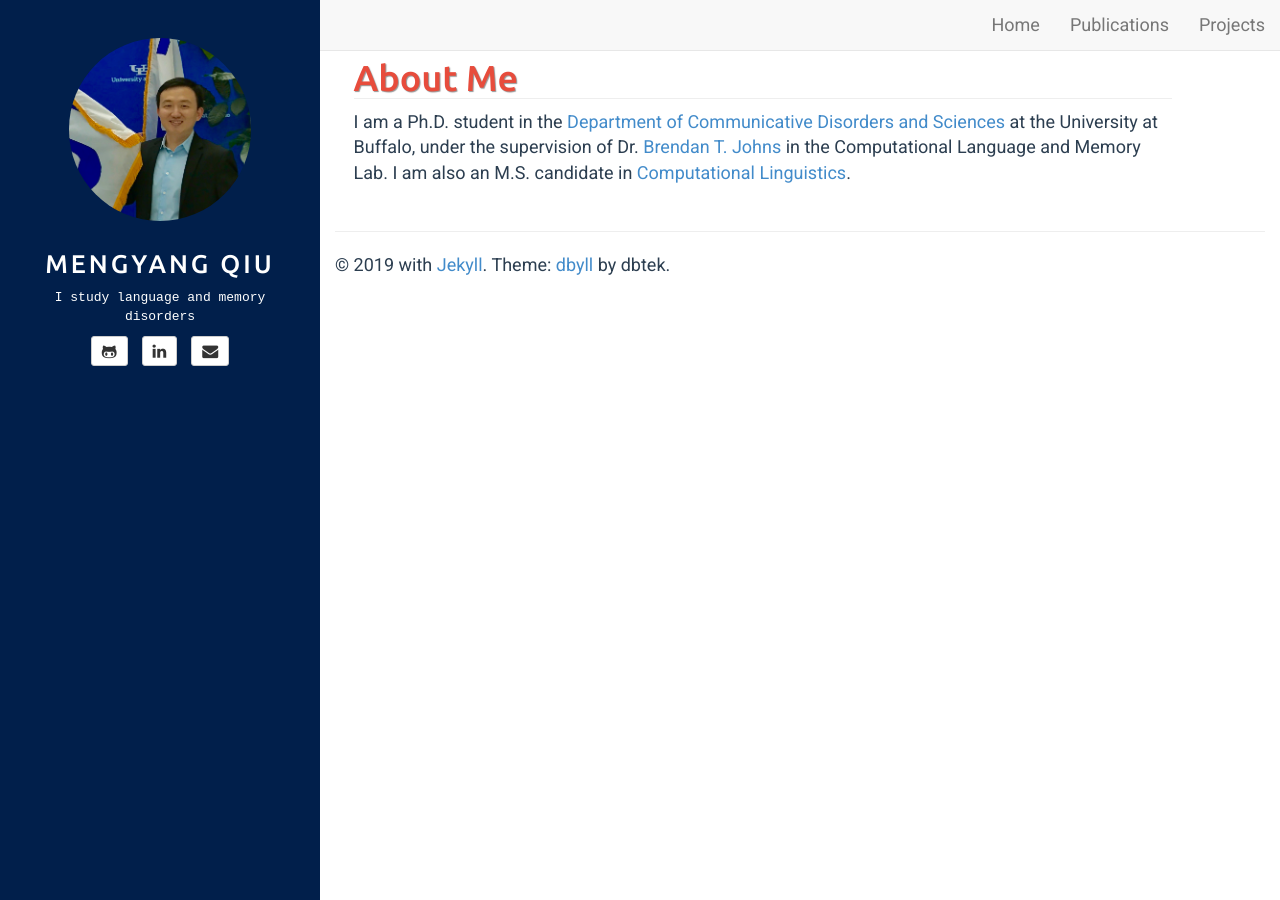
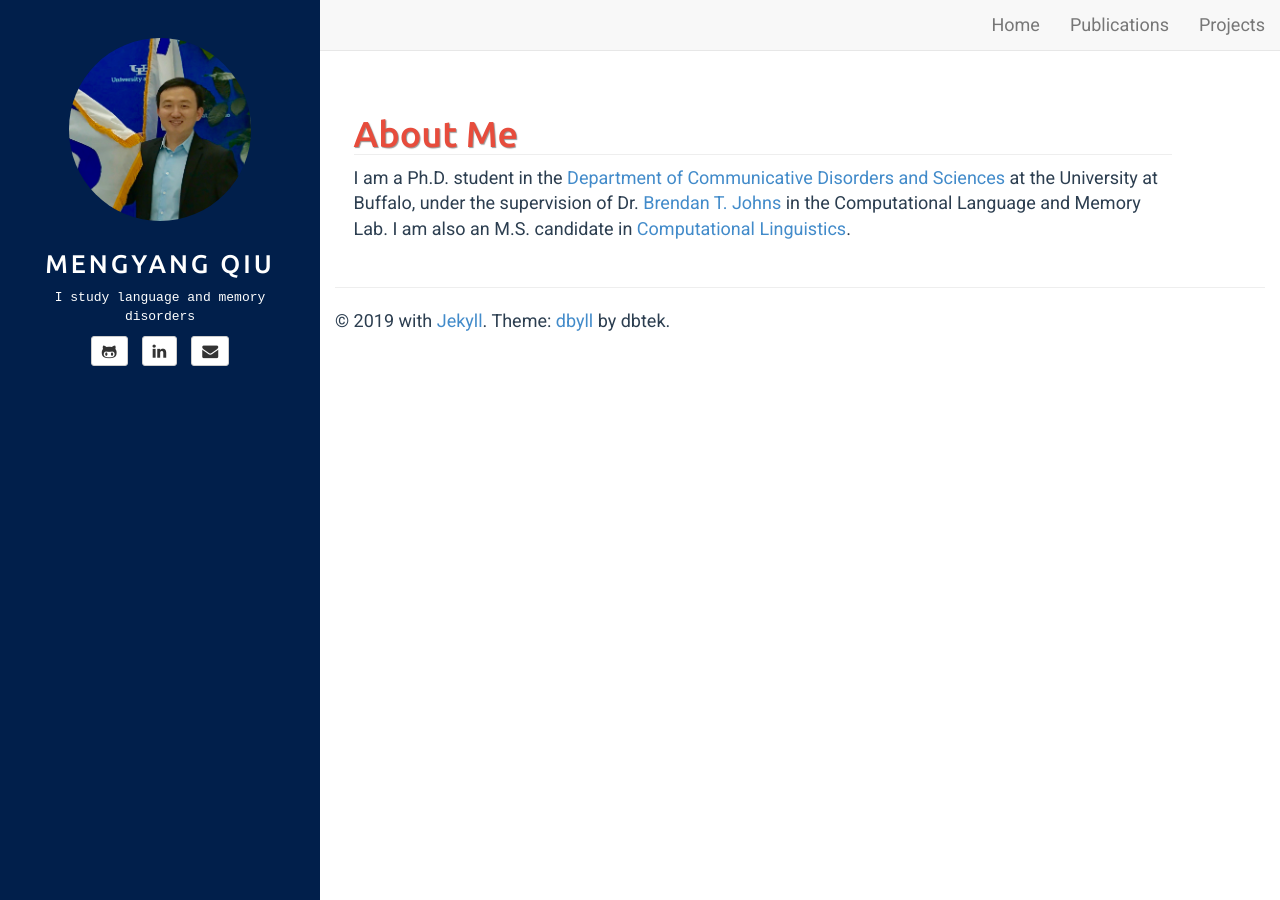
Before and after one commit to mengyangq/mengyangq.github.io, a Jekyll site: the page built from index.html, in a window 1280 px wide. Built offline with Jekyll 4.4.1, drawn with Linux system fonts in a browser that asks for light colours.

Commit message:
Update style.css

```diff
--- a/assets/css/style.css
+++ b/assets/css/style.css
@@ -7,7 +7,7 @@ body{
 
 .home_class{
 	padding-right: 10%;
-	padding-top: 4%;
+	padding-top: 10%;
 	padding-left: 2%;
 }
 
```
